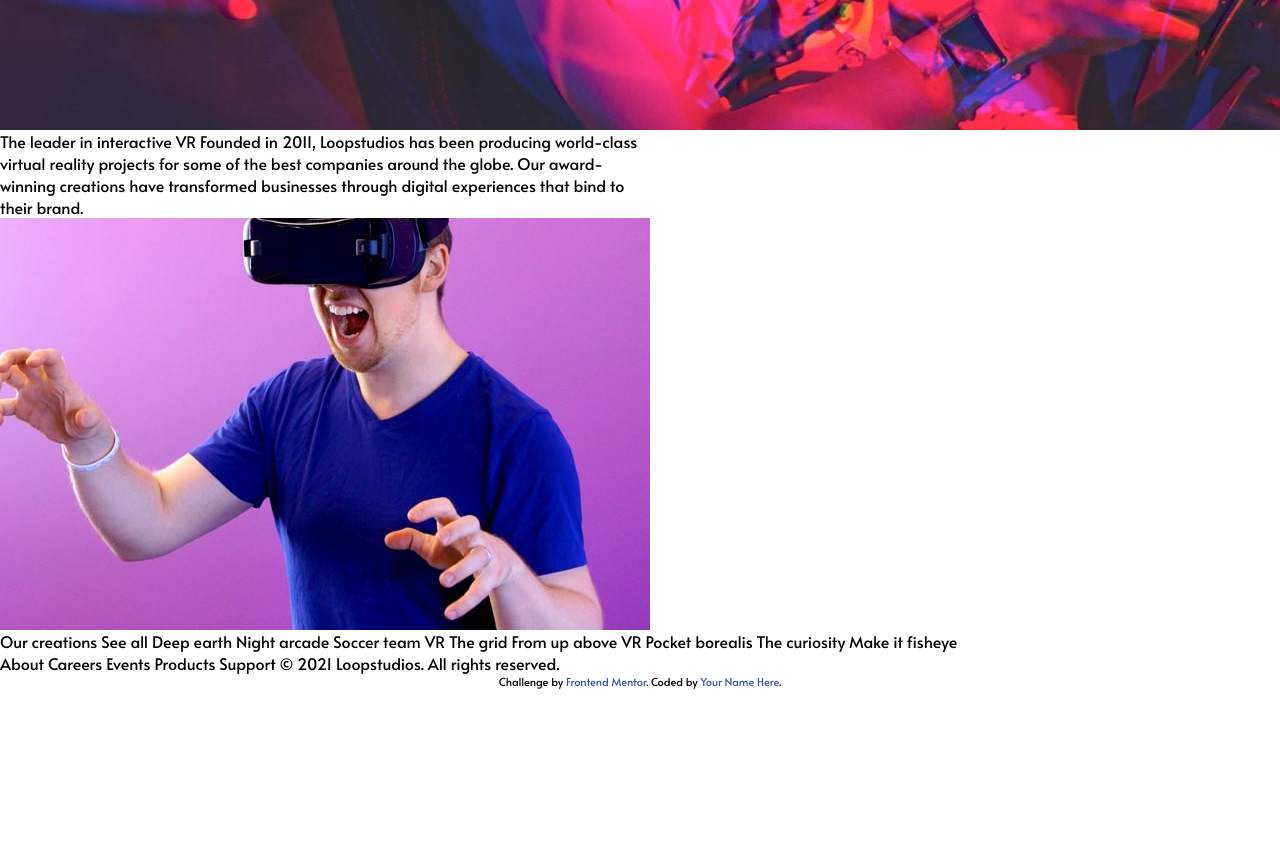
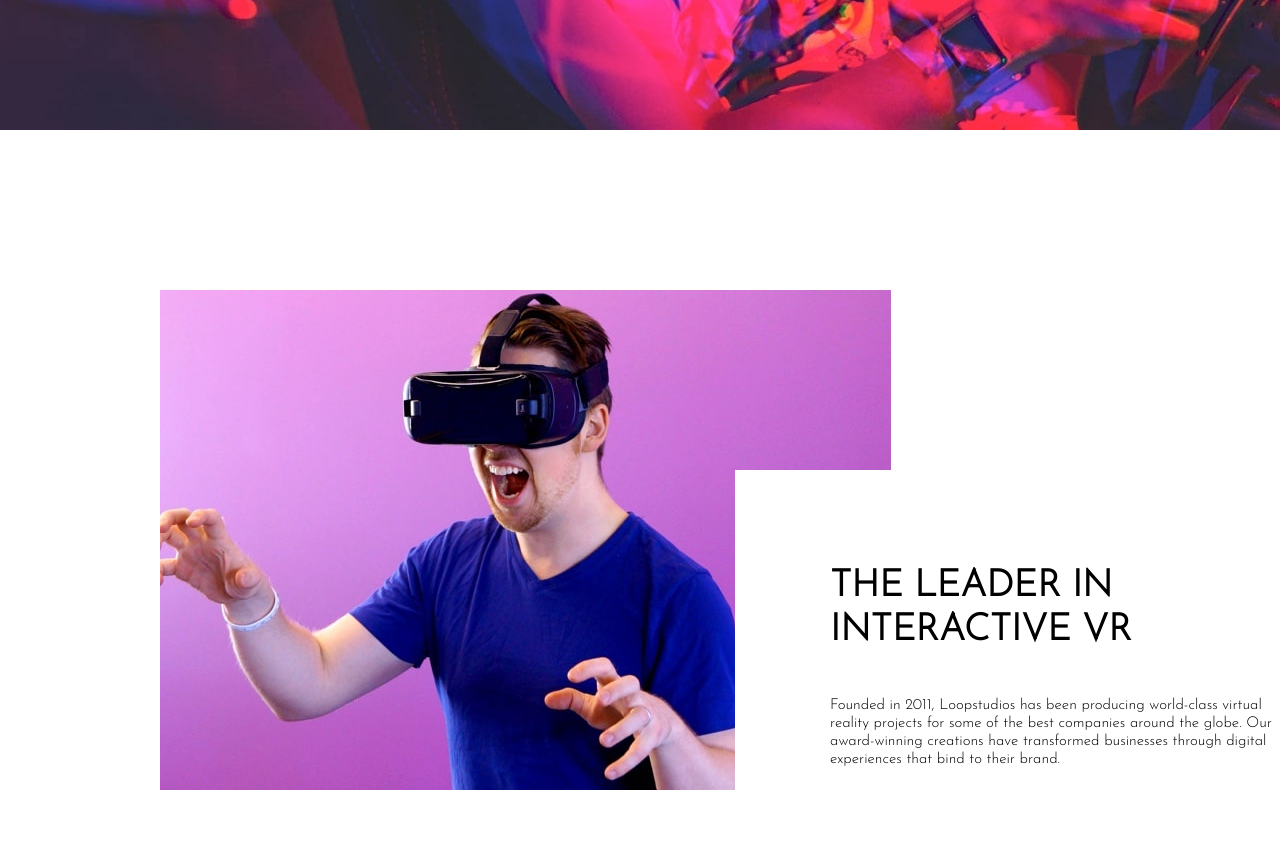
Before and after one commit to jim9112/front-end-mentor-loopstudios, a plain HTML site: page index.html in a window 1280 px wide. Shown: the part 520-1387 px from the top of the page. Before the commit the page ends 1209 px from the top, so only its background shows below. Drawn offline with Linux system fonts and the light colour scheme.

Commit message:
style and position headline

```diff
--- a/index.html
+++ b/index.html
@@ -53,15 +53,18 @@
     </header>
 
     <section class="headline">
-      <!-- <img src="./images/desktop/image-interactive.jpg" alt="peron with v r goggles"> -->
+      <img
+        src="./images/desktop/image-interactive.jpg"
+        alt="peron with v r goggles"
+      />
       <div class="description">
-        <div class="description-text">
-          The leader in interactive VR Founded in 2011, Loopstudios has been
-          producing world-class virtual reality projects for some of the best
-          companies around the globe. Our award-winning creations have
-          transformed businesses through digital experiences that bind to their
-          brand.
-        </div>
+        <h2>THE LEADER IN INTERACTIVE VR</h2>
+        <p>
+          Founded in 2011, Loopstudios has been producing world-class virtual
+          reality projects for some of the best companies around the globe. Our
+          award-winning creations have transformed businesses through digital
+          experiences that bind to their brand.
+        </p>
       </div>
     </section>
     <section class="portfolio">
--- a/style.css
+++ b/style.css
@@ -11,44 +11,50 @@
 a {
   text-decoration: none;
 }
+html {
+  font-family: 'Josefin Sans', sans-serif;
+  font-size: 100%;
+  line-height: 1.2;
+}
 body {
-  font-family: 'Alata', sans-serif;
-  font-size: 100%;
+  font-size: 15px;
 }
 header {
   background: no-repeat url('./images/desktop/image-hero.jpg');
   height: 650px;
 }
 nav {
+  font-family: 'Alata', sans-serif;
   display: flex;
   align-items: center;
 }
 nav a {
   color: var(--white);
 }
+
 .description {
-  background: no-repeat url('./images/desktop/image-interactive.jpg');
-  position: relative;
-  max-width: 650px;
-  max-height: 500px;
-  /* margin: 160px; */
-  object-fit: cover;
-}
-.description-text {
   background: var(--white);
   max-width: 650px;
   max-height: 500px;
-  /* transform: translate(500px, 10px) */
-  /* position: absolute; */
+  position: absolute;
+  left: 735px;
+  top: 340px;
+  padding: 95px 5px 95px 95px;
+}
+.description h2 {
+  font-size: 37px;
+  margin-bottom: 43px;
 }
 .headline {
   display: grid;
   grid-template-columns: 1fr;
-  grid-template-rows: 500px;
+  grid-template-rows: 680px;
+  padding: 160px;
+  position: relative;
 }
 .hero {
   padding: 35px 45px;
-  font-family: 'Josefin Sans', sans-serif;
+
   color: var(--white);
   border: 2px solid var(--white);
   width: 650px;
```
